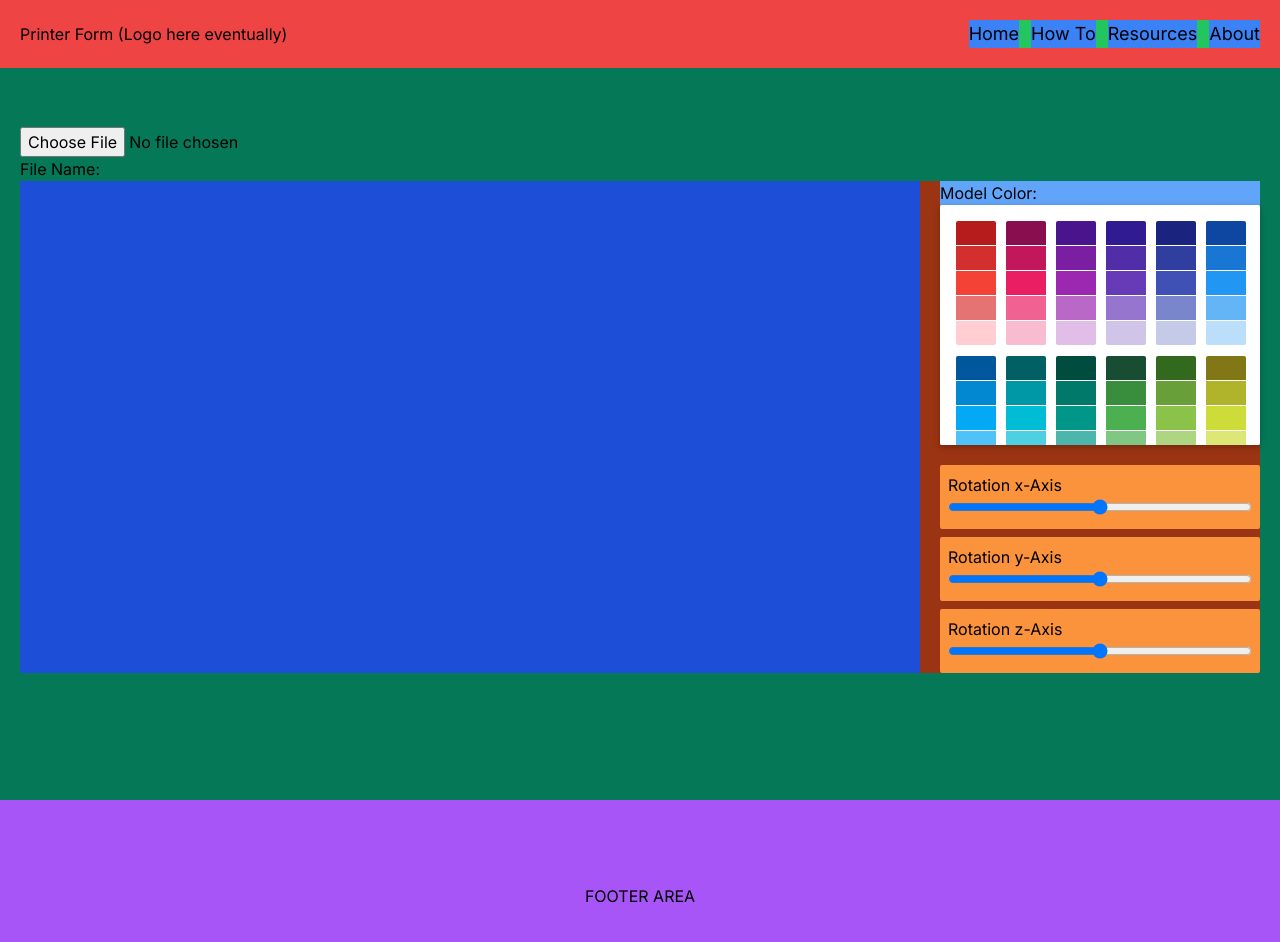
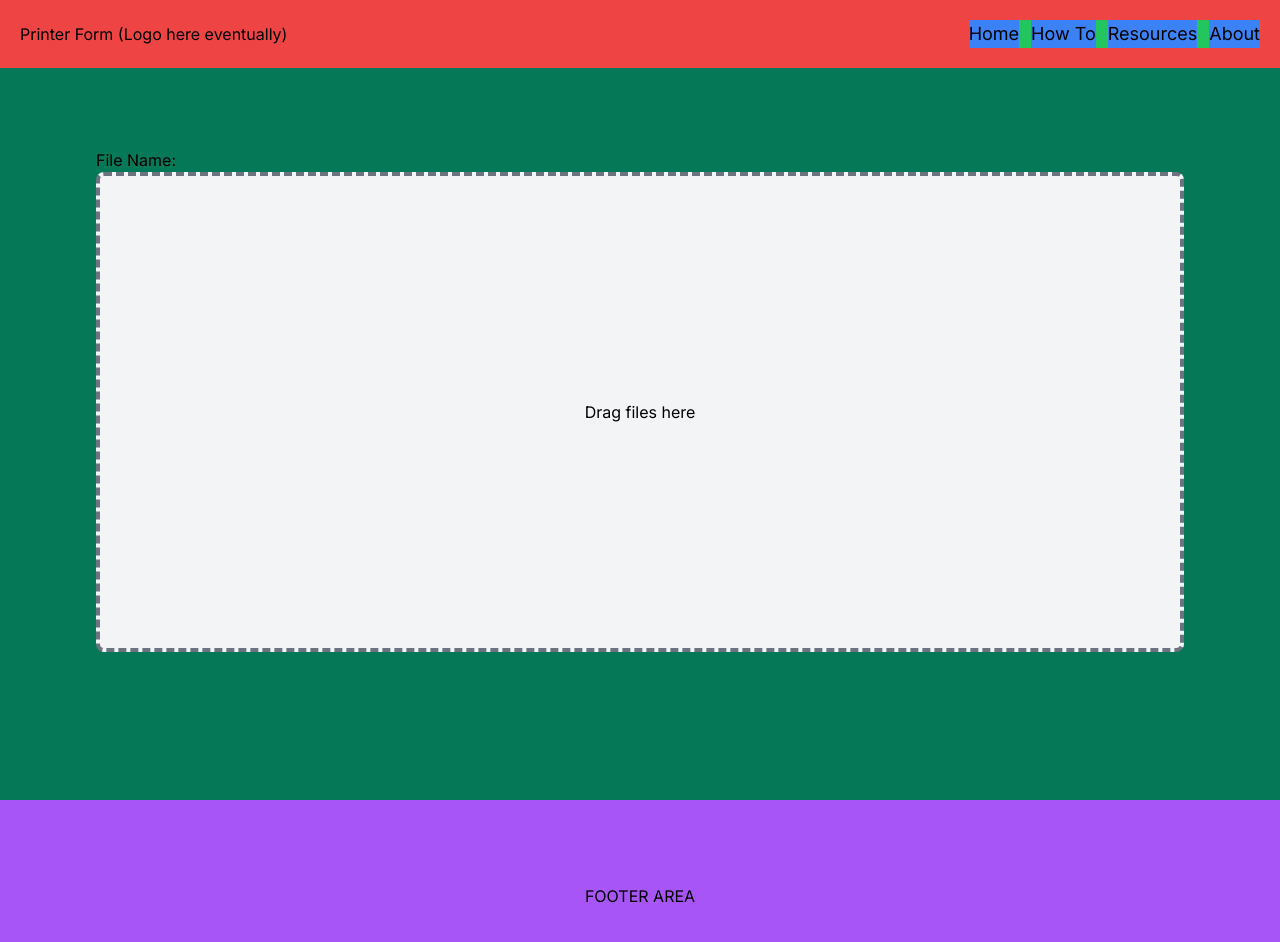
Before and after one commit to bondlegend0110/printerForm1.0, a Next.js app in the folder printerform/: page /upload in a window 1280 px wide. Shown: the top 942 px of the page. Built offline with nearby package versions, Linux system fonts and the light colour scheme.

Commit message:
refactor: extract subcomponents from Page

```diff
--- a/printerform/src/app/upload/page.tsx
+++ b/printerform/src/app/upload/page.tsx
@@ -1,6 +1,6 @@
 "use client";
 
-import { ChangeEvent, RefObject, useRef, useState } from "react";
+import { ChangeEvent, DragEvent, RefObject, useRef, useState } from "react";
 import { ModelRef, StlViewer } from "../stl-viewer-src";
 import { ColorResult, SwatchesPicker } from "react-color";
 
@@ -9,6 +9,57 @@ type AxisType = "x" | "y" | "z"
 type AxisRotationSelectorProps = {
     axis: AxisType,
     modelRef: RefObject<ModelRef>
+}
+
+type DragDropFileUploadProps = {
+    onFileSelect: (file: File) => void
+}
+
+const DragDropFileUpload = ({ onFileSelect }: DragDropFileUploadProps) => {
+    const [dragActive, setDragActive] = useState(false);
+    const fileInputRef = useRef<HTMLInputElement>(null);
+
+    const handleFileDrop = (e: DragEvent<HTMLDivElement>) => {
+        e.preventDefault();
+        e.stopPropagation();
+        setDragActive(false);
+
+        if (e.dataTransfer.files && e.dataTransfer.files[0]) {
+            onFileSelect(e.dataTransfer.files[0]);
+        }
+    }
+
+    const handleFileDrag = (e: DragEvent<HTMLDivElement>) => {
+        e.preventDefault();
+        e.stopPropagation();
+
+        if (e.type === "dragenter" || e.type === "dragover") {
+            setDragActive(true);
+        } else if (e.type === "dragleave") {
+            setDragActive(false);
+        }
+    }
+
+    const handleFileInputChange = (e: ChangeEvent<HTMLInputElement>) => {
+        if (e.currentTarget.files && e.currentTarget.files[0]) {
+            onFileSelect(e.currentTarget.files[0]);
+        }
+    }
+
+    return (
+        <label htmlFor="input-file-upload">
+            <div
+                className={`flex items-center justify-center min-h-[60vh] cursor-pointer rounded-lg border-dashed border-4 transition duration-200 ${dragActive ? "bg-gray-200 border-blue-500" : "bg-gray-100 border-gray-500"}`}
+                onDrop={handleFileDrop}
+                onDragOver={handleFileDrag}
+                onDragEnter={handleFileDrag}
+                onDragLeave={handleFileDrag}
+            >
+                <input className="hidden" ref={fileInputRef} type="file" id="input-file-upload" onChange={handleFileInputChange} tabIndex={-1} accept=".stl" />
+                <p className="text-black">Drag files here</p>
+            </div>
+        </label>
+    )
 }
 
 const AxisRotationSelector = ({ axis, modelRef }: AxisRotationSelectorProps) => {
@@ -24,7 +75,7 @@ const AxisRotationSelector = ({ axis, modelRef }: AxisRotationSelectorProps) =>
 
     return (
         <div className="bg-orange-400 p-2 rounded-sm">
-            <p>Rotation {axis}-Axis</p>
+            <p>{axis.toUpperCase()}-Axis Rotation</p>
             <input type="range" className="w-full" onChange={handleAxisRotationChange} />
         </div>
     );
@@ -34,27 +85,13 @@ const Upload = () => {
     const [displayedFileName, setDisplayedFileName] = useState<string>();
     const [modelUrl, setModelUrl] = useState<string>();
     const [modelColor, setModelColor] = useState<string>("#D9D9D9");
-    const fileInputRef = useRef<HTMLInputElement>(null);
 
     const stlLoadCurve = (file: File) => {
         setModelUrl(URL.createObjectURL(file))
     }
 
-    const onFileSelect = () => {
-        if (!fileInputRef.current) return;
-
-        const { files, value } = fileInputRef.current;
-        const file = (files ?? [])[0];
-        const fileName = value.split(/(\\|\/)/g).pop();
-        const parts = fileName?.split(".");
-
-        if (parts?.length === 2) {
-            const name = parts[0];
-            setDisplayedFileName(`printerForm_${name}.pdf`)
-        } else {
-            console.error("Invalid file name format");
-        }
-
+    const onFileSelect = (file: File) => {
+        setDisplayedFileName(`printerForm-${file.name}.pdf`);
         stlLoadCurve(file);
     };
 
@@ -65,12 +102,13 @@ const Upload = () => {
     const modelRef = useRef<ModelRef>(null);
 
     return (
-        <div className="min-h-screen w-full bg-emerald-700 flex flex-col  justify-center p-5">
-            <input ref={fileInputRef} type="file" id="fileInput" onChange={onFileSelect} placeholder="Upload" accept=".stl" />
+        <div className="min-h-screen w-full bg-emerald-700 flex flex-col  justify-center p-5 md:p-12 lg:p-24">
             <p>File Name: {displayedFileName}</p>
+            {!modelUrl && <DragDropFileUpload onFileSelect={onFileSelect} />}
+
+            {modelUrl && (
                 <div className="flex flex-col lg:flex-row w-full gap-x-5 bg-orange-800">
                     <div className="relative grow bg-blue-700 min-h-[60vh]">
-                    {modelUrl && (
                         <StlViewer
                             style={{
                                 position: "absolute",
@@ -85,7 +123,6 @@ const Upload = () => {
                             orbitControls
                             url={modelUrl}
                         />
-                    )}
                     </div>
                     <div className="flex flex-col flex-shrink-0 gap-y-5">
                         <div className="bg-blue-400">
@@ -112,6 +149,7 @@ const Upload = () => {
                         </div>
                     </div>
                 </div>
+            )}
         </div>
     );
 };
```
Lines whose indentation alone changed are shown as unchanged.
